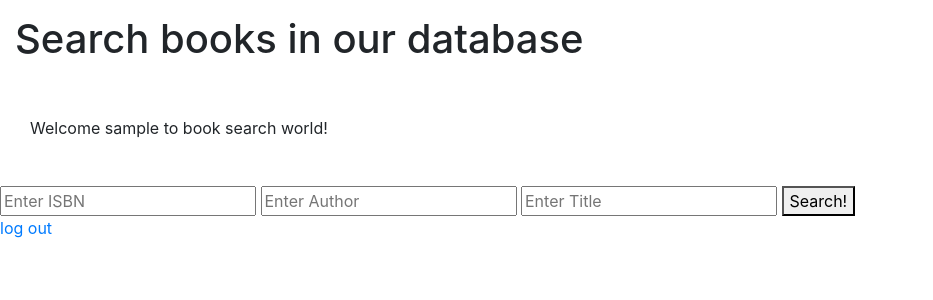
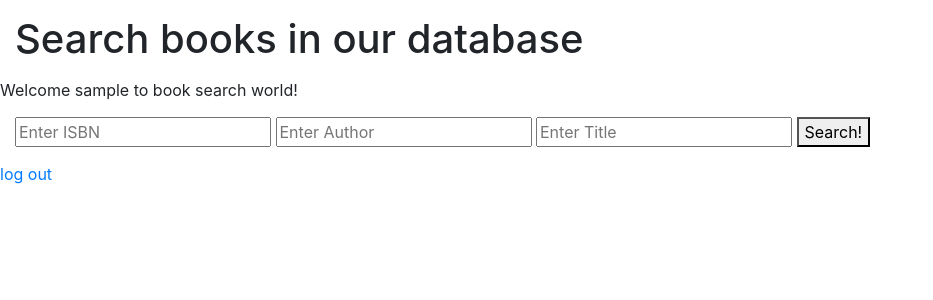
Before and after one commit to adelfazel/flaskproject1, a Flask app: page /search in a window 1280 px wide. Shown: the top 300 px of the page, without its empty margins (0-933 px from the left). Run offline with Flask 2, Linux system fonts and the light colour scheme; the visitor is signed in with stand-in values (Sample User, id 1); some libraries are stand-ins or nearby versions.

Commit message:
updated to better style

```diff
--- a/static/styles/generalstyle.css
+++ b/static/styles/generalstyle.css
@@ -1,8 +1,11 @@
-h1 {
-	padding: 15px;
+h1, form {
+	margin: 15px;
 }
-h2, p {
-	padding: 30px;
+h2 {
+	margin: 30px;
+}
+p {
+	margin: inherit;
 }
 table {
 	margin: auto;
--- a/templates/book.html
+++ b/templates/book.html
@@ -45,7 +45,7 @@
 		<p>No comments from our readers to display</p>
 	{%endif%}
 	</div>
-<div id="comment_submit" class="container">
+<div id="comment_submit" >
 <form action="{{ url_for('booksearch',book_isbn=book.isbn) }}" method="post"
 name="commentForm">
   <textarea name="comment" rows="10" cols="30" placeholder="Put comment here"></textarea>
--- a/templates/register.html
+++ b/templates/register.html
@@ -2,11 +2,9 @@
 
 {% block pageTitle %}Register{% endblock %}
 {% block style %}
-<!--<link rel="stylesheet" href="{{ url_for('static',filename='styles/defaultstyle.css') }}"/>-->
 
 {% endblock %}
-<h1> Welcome to book review website </h1>
-
+<h1> Welcome to my book review website </h1>
 {% block body %}
 <p>
 Register today with the chance of finding the right book to read.
--- a/templates/search.html
+++ b/templates/search.html
@@ -1,9 +1,6 @@
 {% extends "layout.html"%}
 
 {% block pageTitle %}Explore! {% endblock %}
-{% block style %}
-
-{% endblock %}
 
 {% block body %}
 <h1> Search books in our database  </h1>
```
Also changed, not shown: 2 other files.
